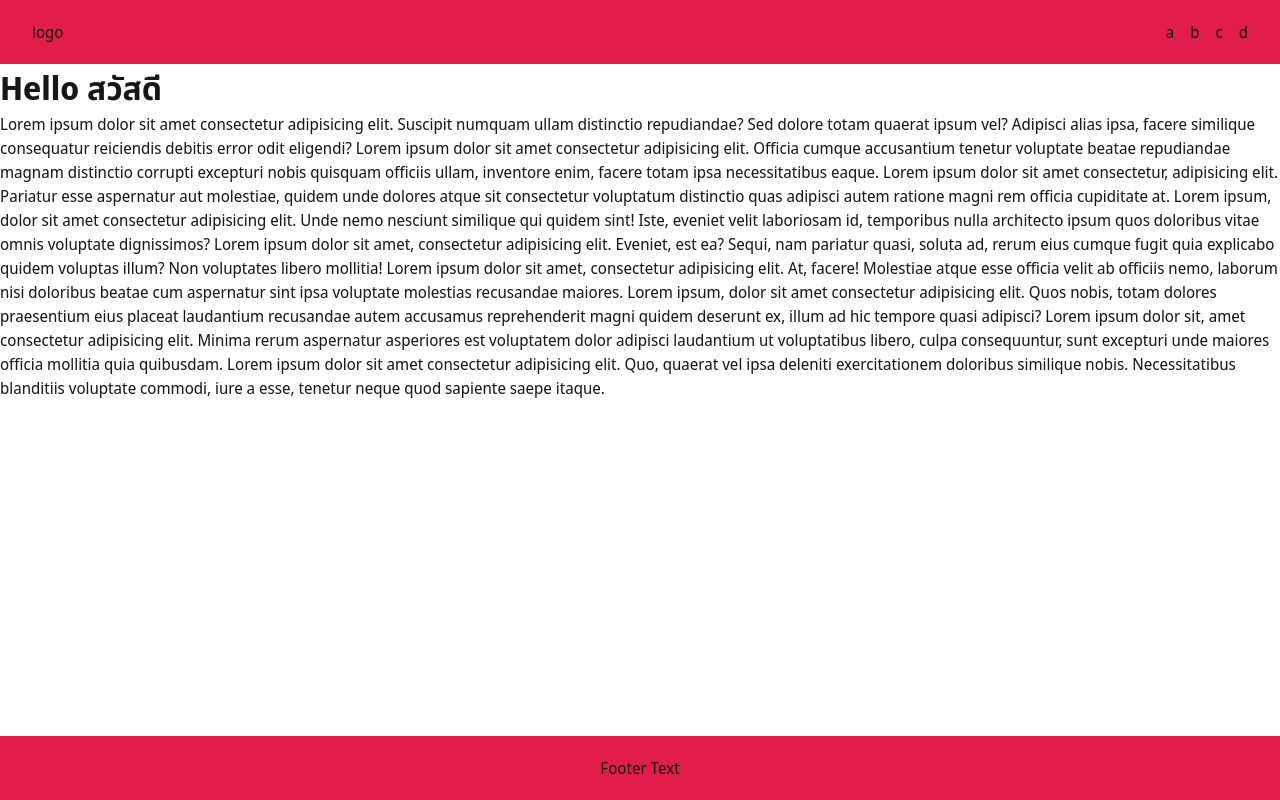
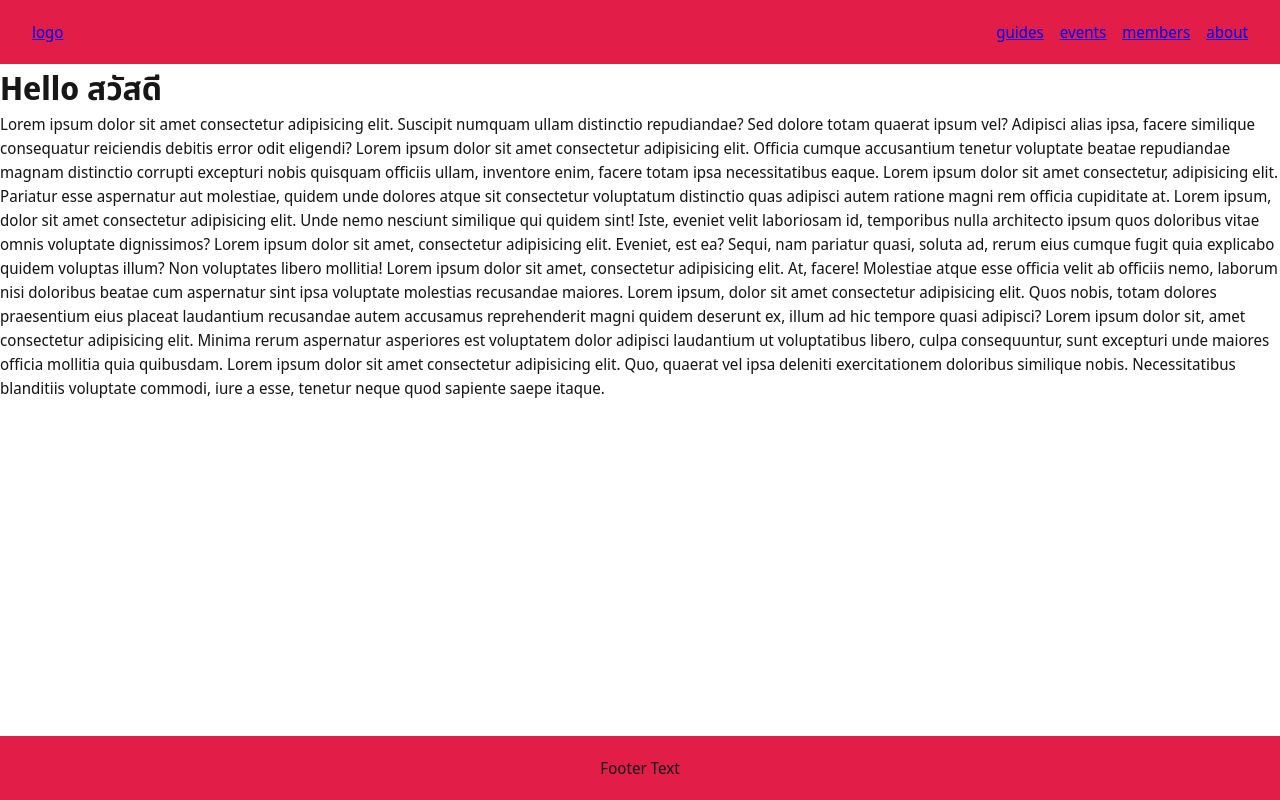
Before and after one commit to ckasidis/nextjs-contentful_ntuth_v1, a Next.js app: page / in a window 1280 px wide. Built offline with nearby package versions, Linux system fonts and the light colour scheme.

Commit message:
add Header navigation links

```diff
--- a/components/layouts/Header.tsx
+++ b/components/layouts/Header.tsx
@@ -1,15 +1,26 @@
 import { NextPage } from 'next';
+import Link from 'next/link';
 
 const Header: NextPage = () => {
 	return (
 		<header className="header">
-			<div>logo</div>
+			<div className="logo">
+				<Link href="/">logo</Link>
+			</div>
 			<nav>
 				<ul className="list">
-					<li>a</li>
-					<li>b</li>
-					<li>c</li>
-					<li>d</li>
+					<li>
+						<Link href="/guide">guides</Link>
+					</li>
+					<li>
+						<Link href="/event">events</Link>
+					</li>
+					<li>
+						<Link href="/member">members</Link>
+					</li>
+					<li>
+						<Link href="/about">about</Link>
+					</li>
 				</ul>
 			</nav>
 			<style jsx>{`
```
